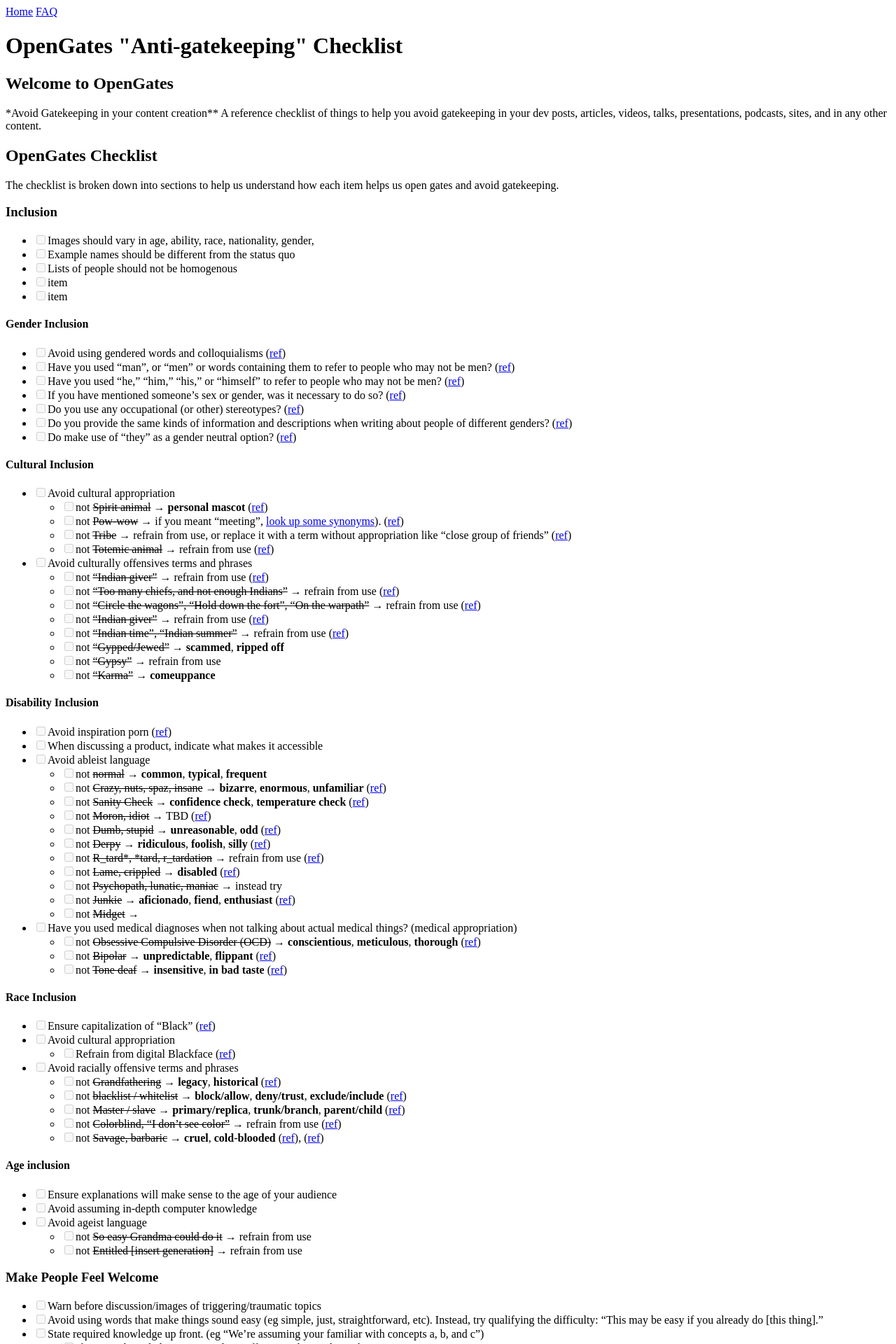
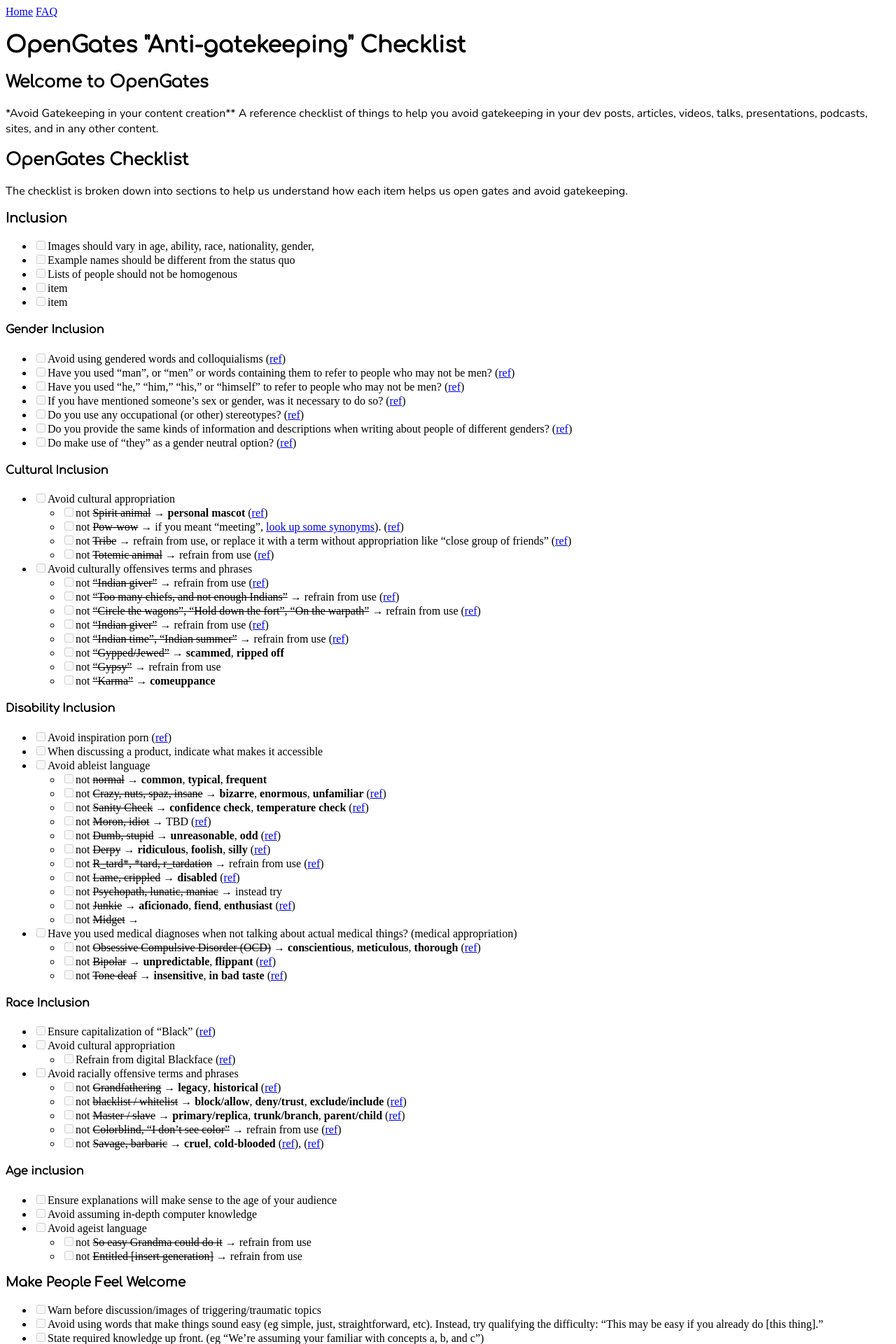
Before and after one commit to VickiLanger/OpenGates, a Jekyll site: the page built from site/checklist.md, in a window 1280 px wide. Shown: the top 1920 px of the page at 70% size. Built offline with Jekyll 4.4.1, drawn with Linux system fonts in a browser that asks for light colours; some of the changed text lies outside the part shown.

Commit message:
set up fonts

```diff
--- a/_layouts/page.html
+++ b/_layouts/page.html
@@ -4,7 +4,7 @@
 <head>
     <meta charset="utf-8">
     <title>{{ page.title }}</title>
-    <link rel="stylesheet" href="/css/style.css">
+    <link rel="stylesheet" href="/site/style.css">
 </head>
 
 <body>
@@ -24,14 +24,15 @@
         <p>This is a living document. This means it will be updated and there may be changes since last time you
             visited.</p>
         <p>We strive to make OpenGates as user-friendly and comprehensive as possible, but sometimes things are missed.
-            They will be added as soon as you or I have the time to add them. If you'd like to help add them, here's <a
+            They will be added as soon as you or I have the time to add them. If you'd like to help add them, here's<a
                 href="https://github.com/VickiLanger/AntiGatekeep/blob/main/faq.md#but-you-dont-have-this-very-important-item"
-                target="_blank"> link to links to help with that</a></p>.
+                target="_blank"> link to links to help with that</a>.
         </p>
         <br>
         <br>
-        <p>OpenGates was created by Vicki Langer in 2021 and is released under the <a
-                href="https://github.com/VickiLanger/OpenGates/blob/main/LICENSE" target="_blank">MIT License</a>.</p>
+        <p>OpenGates was created by <a href="https://twitter.com/VickiLanger" target="_blank">Vicki Langer</a> in 2021
+            and is released under the <a href="https://github.com/VickiLanger/OpenGates/blob/main/LICENSE"
+                target="_blank">MIT License</a>.</p>
         <p><a href="https://github.com/VickiLanger/OpenGates" target="_blank">Contributions, including translations</a>,
             are more than welcome.</p>
 
--- /dev/null
+++ b/site/style.css
@@ -0,0 +1,9 @@
+@import url('https://fonts.googleapis.com/css2?family=Comfortaa&family=Fira+Code&family=Nunito:ital,wght@0,400;0,700;1,400&display=swap');
+
+h1,h2,h3,h4,h5,h6 {
+font-family: 'Comfortaa', cursive;
+}
+
+p {
+font-family: 'Nunito', sans-serif;
+}
```
